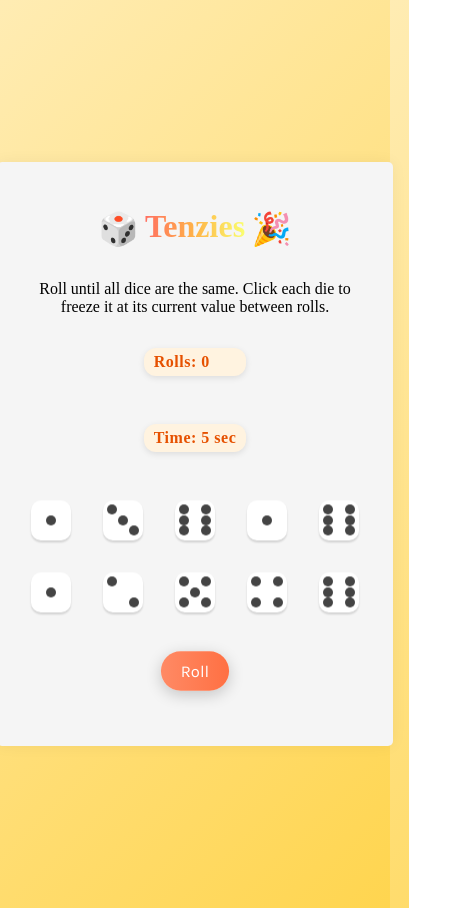
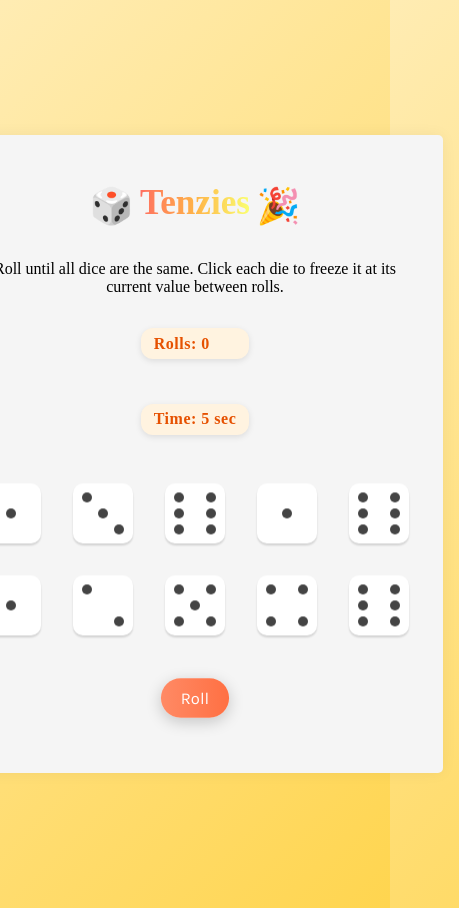
Before and after one commit to MihaElena/Tenzie, a React (Vite) app: page / in a window 390 px wide. Shown: the whole page, 459 px wide, since content can reach past the window. Built offline with nearby package versions, Linux system fonts and the light colour scheme.

Commit message:
Update index.css
updated media-quuery

```diff
--- a/index.css
+++ b/index.css
@@ -35,6 +35,7 @@
     align-items: center;
     padding: 1rem;
 }
+
 
 main {
     background-color: #F5F5F5;
@@ -183,37 +184,33 @@
 
 @media (max-width: 600px) {
     .title {
-        font-size: 2rem;
+        font-size: 2.2rem;
     }
 
     .instructions {
         font-size: 1rem;
-        margin: 1rem 1rem;
+        margin: 1rem;
     }
 
     .dice-container {
         gap: 12px;
-        margin-bottom: 20px;
+        margin-bottom: 1.5rem;
     }
 
     .dice-container button {
-        width: 40px;
-        height: 40px;
-        font-size: 1.4rem;
+        width: 60px;
+        height: 60px;
+        font-size: 2rem;
     }
 
     .roll-dice {
-        font-size: 0.9rem;
-        padding: 0.5em 1em;
+        font-size: 1rem;
+        padding: 0.6rem 1.5rem;
     }
 
     .scoreboard {
         flex-direction: column;
-        gap: 1rem;
+        gap: 0.8rem;
         font-size: 1rem;
     }
-
-    .scoreboard p {
-        padding: 0.3rem 0.6rem;
-    }
 }
```
